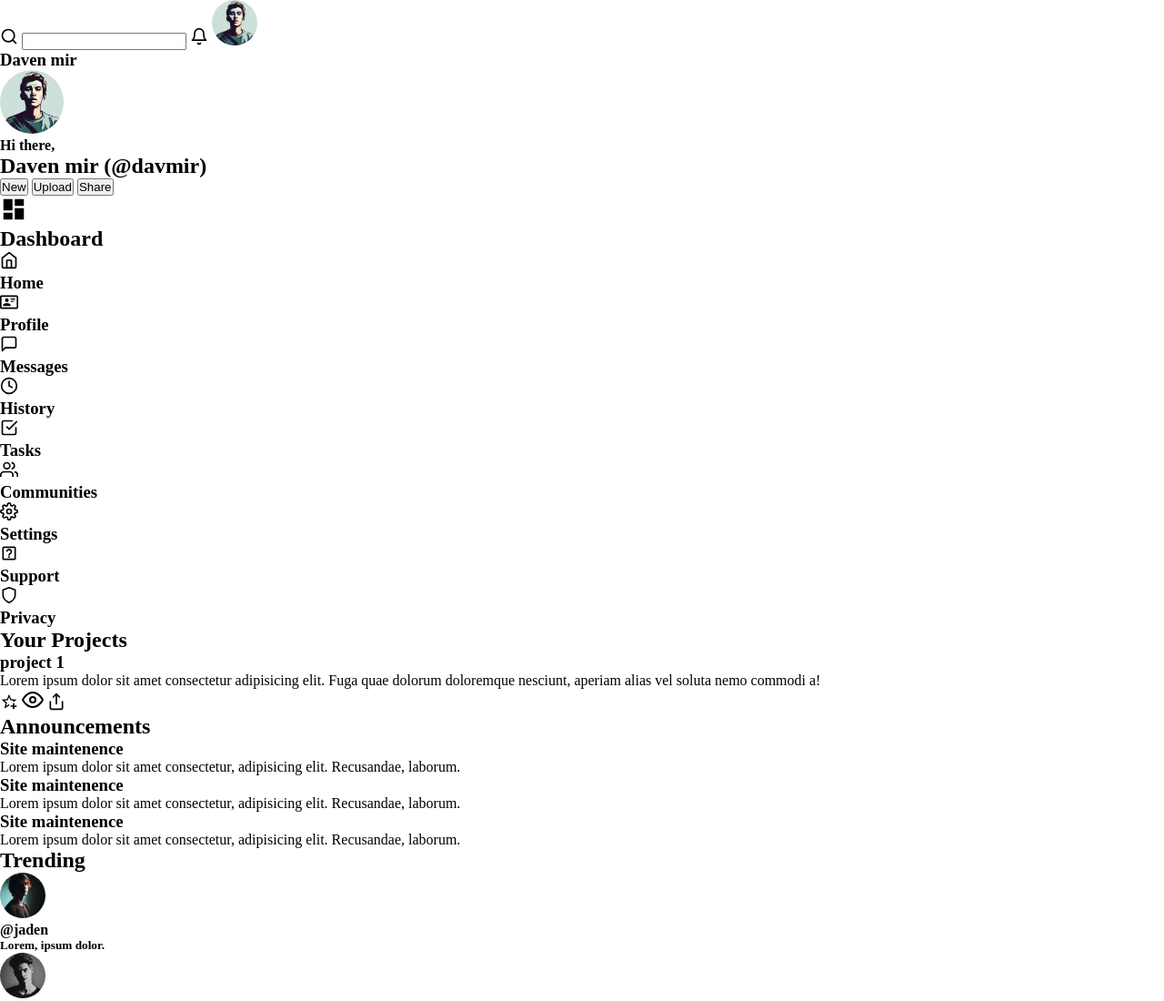
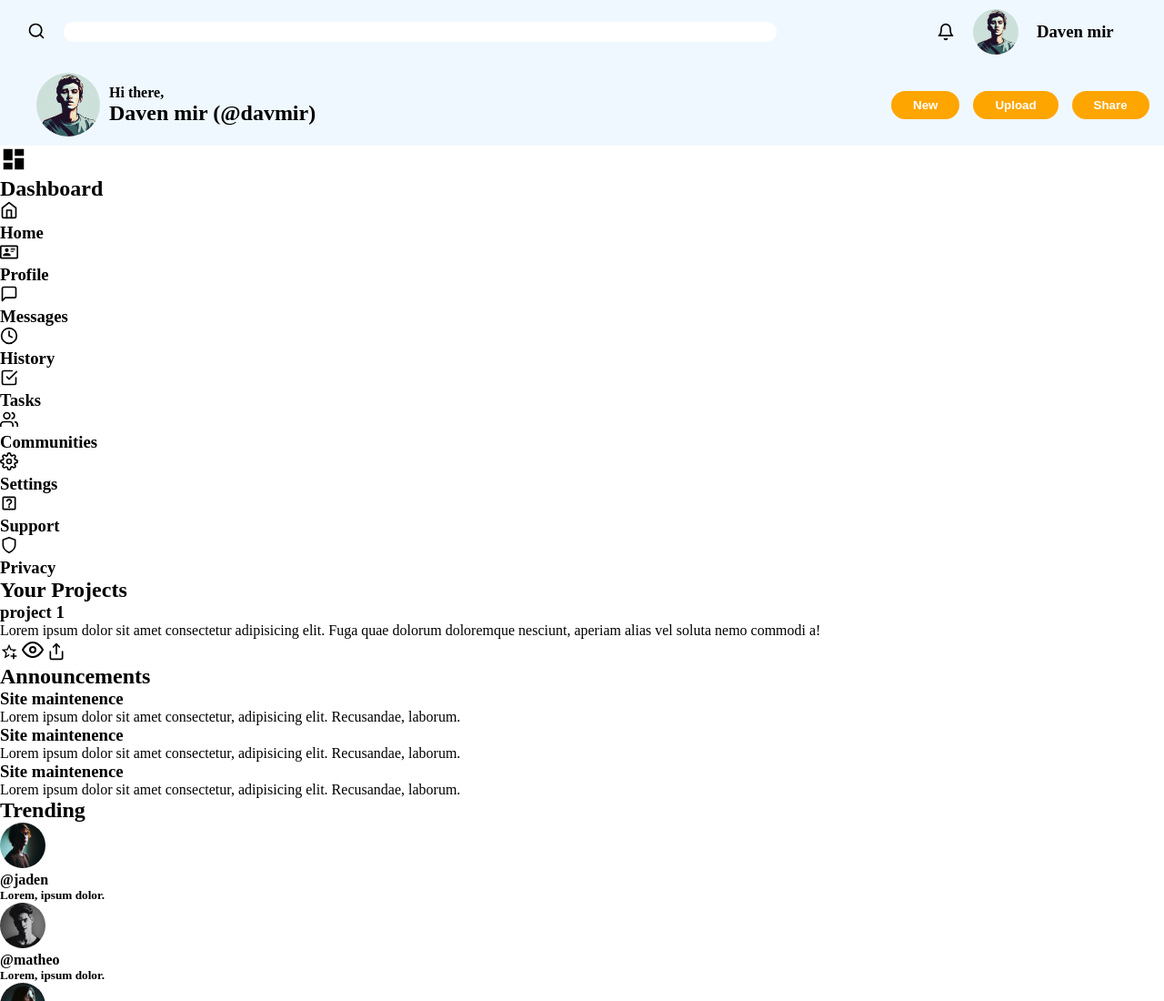
Before and after one commit to rezanej/odin_AdminDashboard, a plain HTML site: page index.html in a window 1280 px wide. Shown: the top 1100 px of the page at 91% size. Drawn offline with Linux system fonts and the light colour scheme.

Commit message:
Add style to header

```diff
--- a/index.html
+++ b/index.html
@@ -9,21 +9,31 @@
 <body>
     <header>
         <div>
+            <div  class="search-area">
                 <img src="icons/search.svg" alt="search"  class="icon">
                 <input type="search">
+            </div>
+            <div>
+
                 <img src="icons/bell.svg" alt="bell" class="icon">
                 <img src="images/2.jpg" alt="profilePic" class="profilePic">
                 <h3>Daven mir</h3>
             </div>
+        </div>
         <div>
+            <div class="profile-name-pic">
             <img src="images/2.jpg" alt="profilePic" class="profilePicBig">
-            <div>
-                <h4>Hi there,</h4>
-                <h2>Daven mir &lpar;@davmir&rpar;</h2>
+            <div id="hi-username">
+                <h4 >Hi there,</h4>
+                <h2 >Daven mir &lpar;@davmir&rpar;</h2>
             </div>
+            </div>
+            <div class="header-buttons">
+
                 <button type="button" class="button">New</button>
                 <button type="button" class="button">Upload</button>
                 <button type="button" class="button">Share</button>
+            </div>
         </div>
     </header>
     <div class="sidebar">
--- a/style.css
+++ b/style.css
@@ -3,7 +3,8 @@
     padding: 0;
 }
 :root{
-
+    --buttonBackground:orange;
+    --buttonColor:white;
 }
 .icon{
     width: 20px;
@@ -23,3 +24,66 @@
     height: 70px;
     border-radius: 50%;
 }
+header{
+    background-color: aliceblue;
+    padding-top: 10px;
+}
+header > div:first-child{
+    display: grid;
+    grid-template-columns:  5fr 1fr;
+    align-items: center;
+    margin-bottom: 20px;
+}
+header .search-area{
+    display: flex;
+    max-width: 80%;
+    margin-left: 30px;
+}
+header .search-area img{
+    padding-right:20px;
+}
+header .search-area input{
+    flex: 1;
+    line-height: 1.6em;
+    border-radius: 30px;
+    border: none;
+}
+header > div:first-child >div:last-child{
+    display: grid;
+    grid-template-columns:  1fr 1fr 100px;
+    align-items: center;
+    gap: 20px;
+    padding-right: 40px;
+}
+header > div:last-child{
+    display: grid;
+    grid-template-columns: 3fr 300px;
+    justify-items: start;
+    align-items: center;
+    padding-bottom: 10px;
+}
+.profile-name-pic{
+    display: grid;
+    grid-template-columns: 70px 400px;
+    justify-items: start;
+    align-items: center;
+    gap: 10px;
+    padding-left: 40px;
+}
+header #hi-username{
+    grid-row: 1;
+    grid-column: 2;
+}
+
+.header-buttons{
+    display: flex;
+    gap: 15px;
+}
+button{
+    padding: 0.5rem 1.5rem;
+    border-radius: 30px;
+    border: none;
+    color: var(--buttonColor);
+    font-weight: 700;
+    background-color: var(--buttonBackground);
+}
```
Lines whose indentation alone changed are shown as unchanged.
